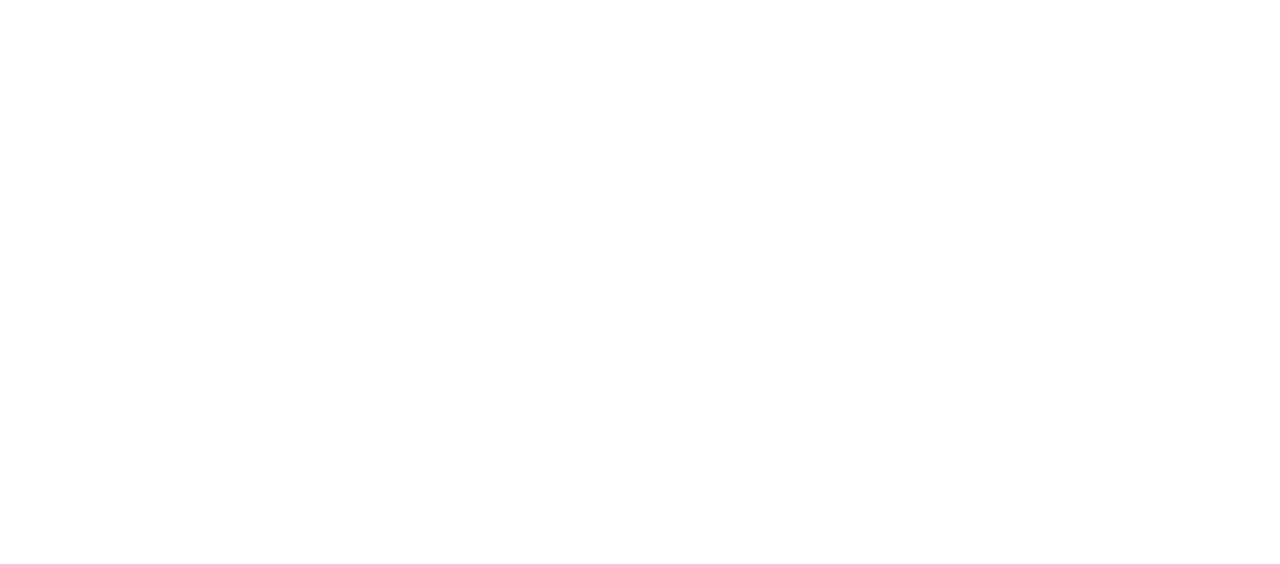
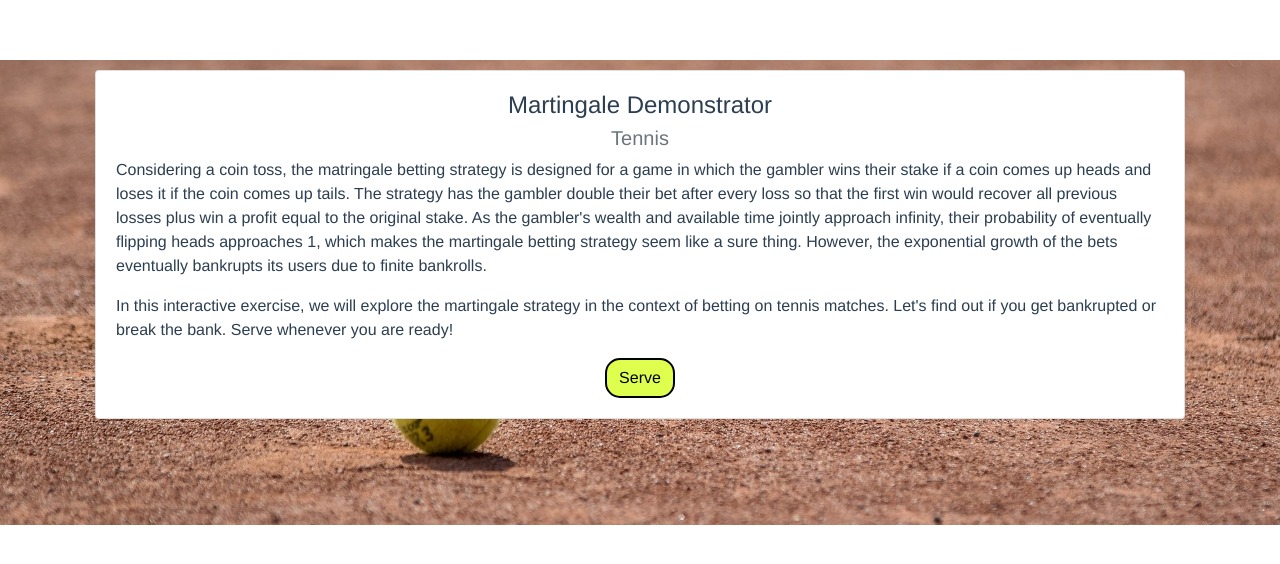
Before and after one commit to cronholmrickard/flask-vue-martingale-tennis, a Vue app in the folder client/: page / in a window 1280 px wide. Shown: the top 564 px of the page. Built offline with nearby package versions, Linux system fonts and the light colour scheme.

Commit message:
Started building a home interactive vue. Early days

```diff
--- /dev/null
+++ b/client/src/components/Home.vue
@@ -0,0 +1,96 @@
+<template>
+  <div class="background">
+    <div class="container">
+
+      <div class="row align-items-center">
+        <div class="col-12 mx-auto">
+          <div class="card">
+            <div class="card-body">
+              <h4 class="card-title">Martingale Demonstrator</h4>
+              <h5 class="card-subtitle mb-2 text-muted">Tennis</h5>
+              <p class="card-text">
+              Considering a coin toss, the matringale betting strategy is designed for a game in
+                  which the gambler wins their stake if a coin comes up heads and loses it if the
+              coin comes up tails.
+              The strategy has the gambler double their bet after every loss so that the first
+              win would recover all previous losses plus win a profit equal to the original stake.
+              As the gambler's wealth and available time jointly approach infinity, their
+              probability of eventually flipping heads approaches 1, which makes the martingale
+              betting strategy seem like a sure thing. However, the exponential growth of the
+              bets eventually bankrupts its users due to finite bankrolls.
+              </p>
+              <p class="card-text">
+              In this interactive exercise, we will explore the martingale strategy in the
+              context of betting on tennis matches. Let's find out if you get bankrupted or
+              break the bank. Serve whenever you are ready!
+              </p>
+              <button class="tennisball btn btn-primary" v-on:click="start">Serve</button>
+            </div>
+          </div>
+        </div>
+      </div>
+
+      <div :class="{ invisible: !showROI}">
+        <div class="row align-items-center">
+          <div class="col-12 mx-auto">
+            <div class="card">
+              <div class="card-body">
+                <p class="card-text">
+                  Lots of text here
+                </p>
+              </div>
+            </div>
+          </div>
+        </div>
+      </div>
+
+    </div>
+  </div>
+</template>
+
+<script>
+export default {
+  data() {
+    return {
+      showROI: false,
+    };
+  },
+  methods: {
+    start() {
+      this.showROI = !this.showROI;
+    },
+  },
+};
+</script>
+
+<style>
+
+.invisible {
+  visibility: hidden !important;
+}
+
+.row {
+  margin: 10px;
+  padding: 10px;
+}
+
+.tennisball {
+  background-color: #dfff4f !important;
+  border: 2px solid black !important;
+  color: black !important;
+  border-radius: 15px !important;
+}
+
+.card {
+  background: white;
+}
+
+.card-text {
+  text-align: left;
+}
+
+.background {
+  background: url('../assets/tenniscourt.jpg') no-repeat center center / cover
+}
+
+</style>
--- a/client/src/router/index.js
+++ b/client/src/router/index.js
@@ -1,6 +1,7 @@
 import Vue from 'vue';
 import Router from 'vue-router';
 import Match from '../components/Match.vue';
+import Home from '../components/Home.vue';
 
 Vue.use(Router);
 
@@ -9,6 +10,11 @@
   base: process.env.BASE_URL,
   routes: [
     {
+      path: '/',
+      name: 'Home',
+      component: Home,
+    },
+    {
       path: '/match',
       name: 'Match',
       component: Match,
```
Also changed, not shown: client/src/classes/TestClass.js (added, +22 -0 lines), client/src/assets/tenniscourt.jpg (added), 1 other file (tests, documents, lock files or other folders).
